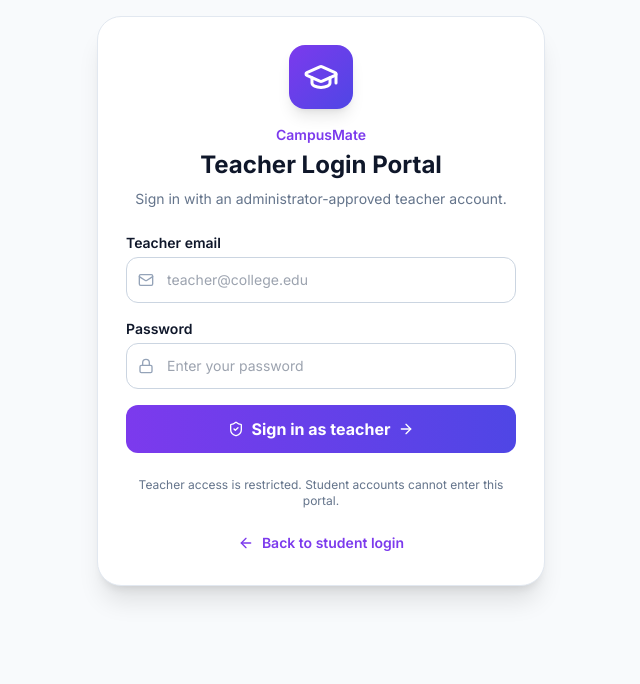
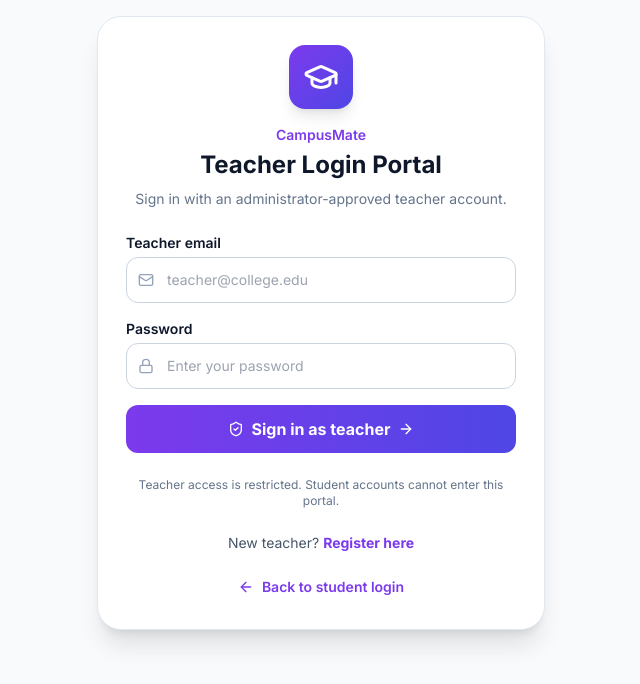
Before and after one commit to monstersugu888-byte/student-marketplace, a Next.js app: page /auth/teacher-login in a window 1280 px wide. Shown: the top 684 px of the page, without its empty margins (319-959 px from the left). Built offline with nearby package versions, Linux system fonts and the light colour scheme; no server answers; the database is empty.

Commit message:
Link teacher login to teacher registration

```diff
--- a/src/app/auth/teacher-login/page.tsx
+++ b/src/app/auth/teacher-login/page.tsx
@@ -76,6 +76,7 @@ export default function TeacherLoginPage() {
         </form>
 
         <p className="text-center text-xs text-slate-500">Teacher access is restricted. Student accounts cannot enter this portal.</p>
+        <p className="text-center text-sm text-slate-600 dark:text-slate-300">New teacher? <Link href="/auth/teacher-register" className="font-bold text-violet-600 hover:underline">Register here</Link></p>
         <div className="text-center">
           <Link href="/auth/login" className="inline-flex items-center gap-2 text-sm font-semibold text-violet-600 hover:underline"><ArrowLeft className="h-4 w-4" /> Back to student login</Link>
         </div>
```
